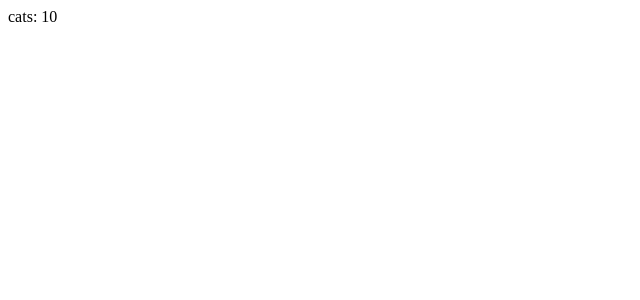
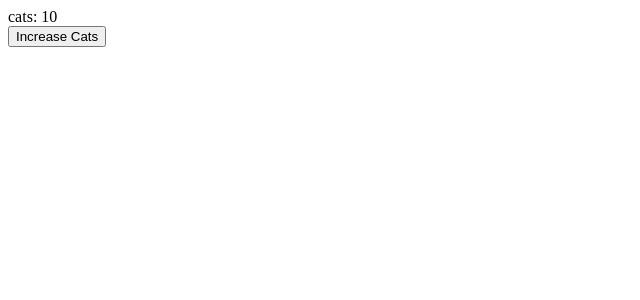
Before and after one commit to eugene-elk/web-lab-s7-2, a React (Create React App) app: page / in a window 1280 px wide. Shown: the top 300 px of the page, without its empty margins (0-640 px from the left). Built offline with nearby package versions, Linux system fonts and the light colour scheme.

Commit message:
added button to change state

```diff
--- a/src/components/MiniInfo.js
+++ b/src/components/MiniInfo.js
@@ -5,12 +5,18 @@ class MiniInfo extends Component {
         cats: 10
     };
 
-
+    increaseCats(sobytie) {
+        this.setState({
+            cats: this.state.cats + 1
+    });
+    };
 
     render() {
         return (
             <div>
                 cats: {this.state.cats}
+                <br/>
+                <button onClick={() => this.increaseCats()}> Increase Cats</button>
             </div>
         )
     }
```
